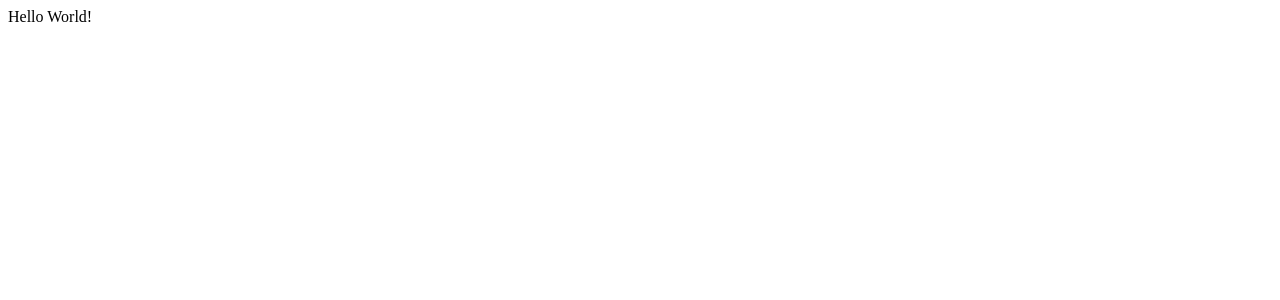
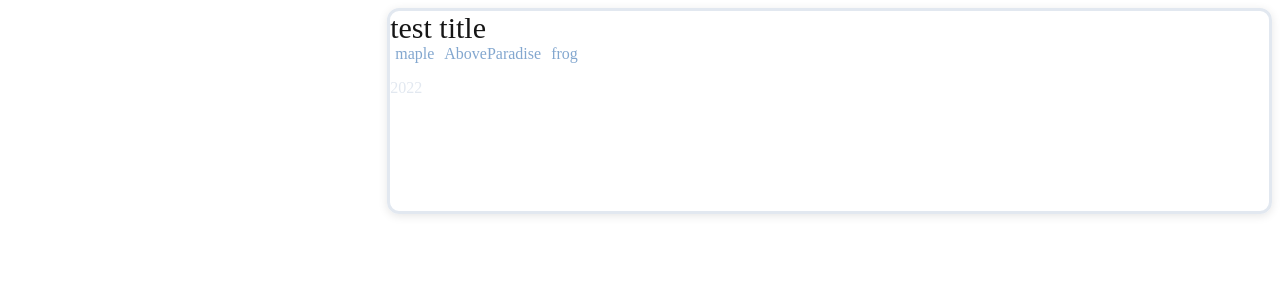
Before and after one commit to ExcitedFrog1s/AceGate, a React (Create React App) app: page / in a window 1280 px wide. Shown: the top 300 px of the page. Built offline with nearby package versions, Linux system fonts and the light colour scheme.

Commit message:
搜索结果卡片初始化

```diff
--- a/package.json
+++ b/package.json
@@ -4,6 +4,7 @@
   "private": true,
   "dependencies": {
     "@chakra-ui/react": "^2.3.7",
+    "@chakra-ui/styled-system": "^2.3.4",
     "@emotion/react": "^11.10.5",
     "@emotion/styled": "^11.10.5",
     "@fortawesome/fontawesome-svg-core": "^6.2.0",
--- a/src/App.js
+++ b/src/App.js
@@ -1,9 +1,8 @@
+import SearchResults from './pages/serach_results/search_results.js'
 
 function App() {
   return (
-    <div>
-      Hello World!
-    </div>
+    <SearchResults/>
   );
 }
 
--- /dev/null
+++ b/src/pages/serach_results/result_card.js
@@ -0,0 +1,80 @@
+import {Box, Link, Text} from '@chakra-ui/react'
+
+function Title({title}) {
+    return (
+        <div>
+            <text>
+                <Link href={'/'}
+                      textDecoration={'none'}
+                      color={'#161616'}
+                      fontSize={'30'}
+                >
+                    {title}
+                </Link>
+            </text>
+        </div>
+    )
+
+}
+
+function Author({authors}) {
+    return(
+        <stack direction='row'> {
+                authors.map((value, key) => {
+                    return (
+                        <Link key={key} href={'/'}
+                              textDecoration={'none'}
+                              color={'#83a7cf'}
+                              m={5}
+                        >
+                            {value}
+                        </Link>
+                    );
+                })
+            }
+        </stack>
+    )
+
+}
+
+function TimeOrgan({time},{organ}) {
+    return(
+        <stack direction='row'>
+            <Text>
+                {time}
+            </Text>
+
+            <Link href={'/'}
+            textDecoration={'none'}
+            fontSize={'12'}
+            >
+                {organ}
+            </Link>
+        </stack>
+    )
+}
+
+function ResultCard() {
+    let title = 'test title'
+    let authors = ['maple','AboveParadise','frog']
+    let time = '2022'
+    let organ = 'BUAA'
+    return(
+        <Box
+            height={'200'}
+            borderWidth={'5'}
+            borderRadius={'12'}
+            borderStyle={'solid'}
+            marginLeft={'30%'}
+            color={'#E2E8F0'}
+            boxShadow={'0 2px 10px rgb(0 0 0 / 10%)'}
+        >
+            <Title title={title}/>
+            <Author authors={authors}/>
+            <TimeOrgan time={time} organ={organ}/>
+        </Box>
+    )
+}
+
+
+export default ResultCard;
--- /dev/null
+++ b/src/pages/serach_results/search_results.js
@@ -0,0 +1,9 @@
+import ResultCard from "./result_card";
+
+function SearchResults() {
+    return(
+        <ResultCard/>
+    )
+}
+
+export default SearchResults;
```
